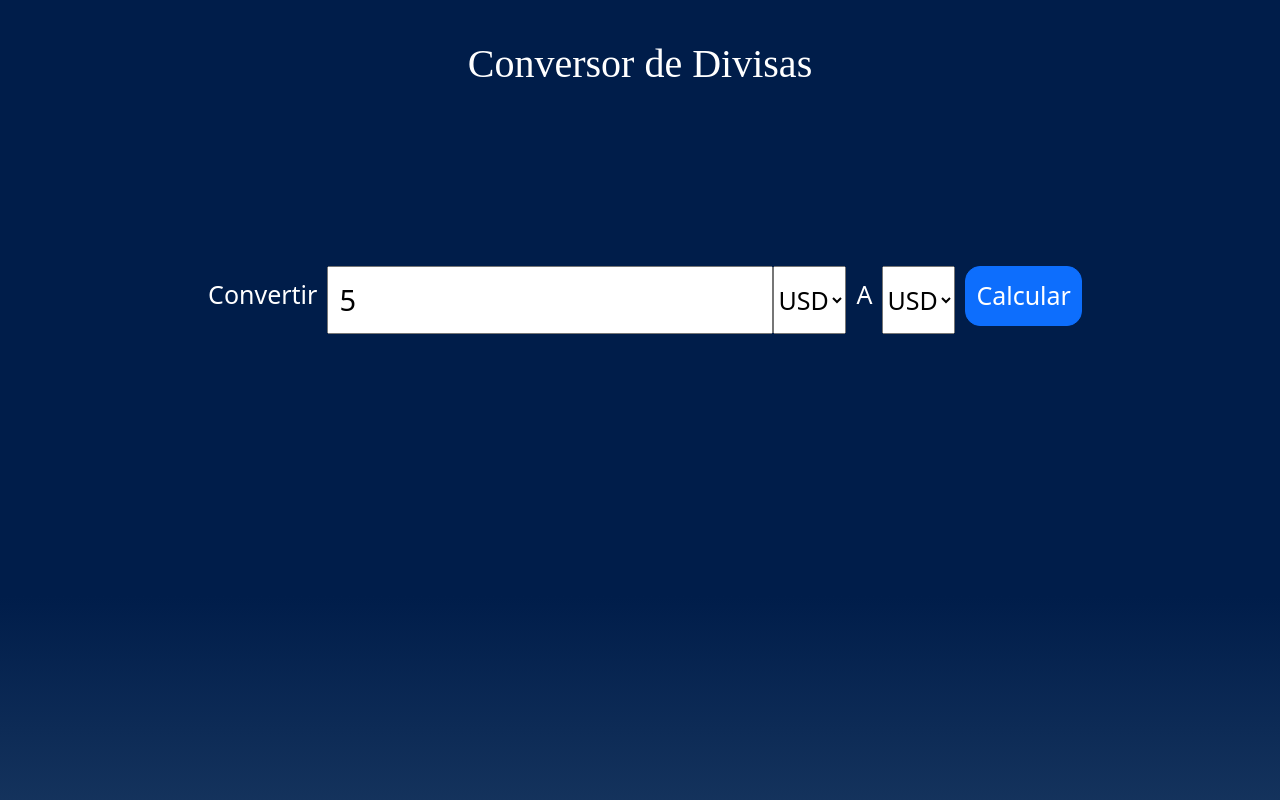
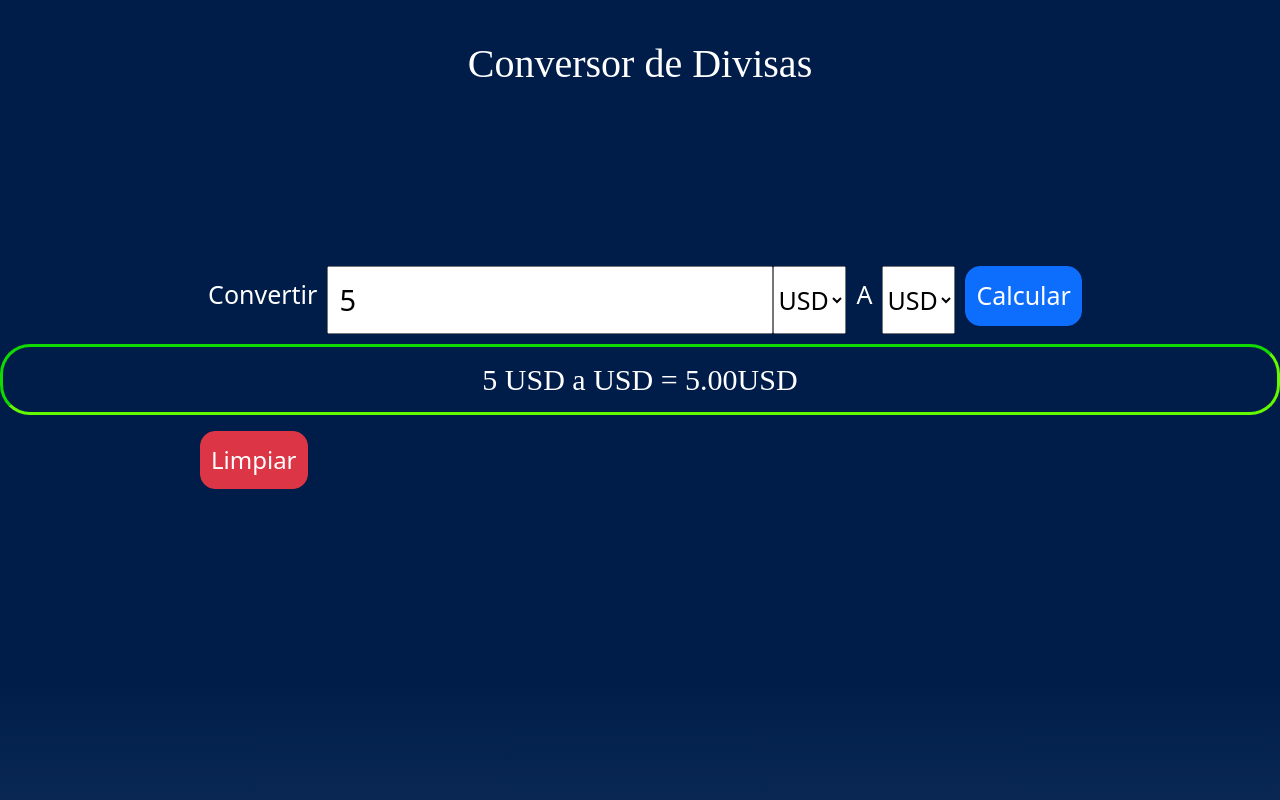
Before and after one commit to DarkDelll/Proyecto-Paez, a plain HTML site: page index.html in a window 1280 px wide. Both pictures are taken after typing "5" into the empty fields and a click on the button "Calcular". Shown: the top 800 px of the page. Drawn offline with nearby package versions, Linux system fonts and the light colour scheme.

Commit message:
cambios en el dom

```diff
--- a/css/style.css
+++ b/css/style.css
@@ -18,9 +18,13 @@ p{
     flex-direction: column;
     align-items: center;
     font-size: 30px;
-    width: 600px;
-    border: 3px solid #3100FF;
+    border-top: 3px solid #10DA00;
+    border-left:3px solid #10DA00;
+    border-bottom: 3px solid #63FA00;
+    border-right: 3px solid #63FA00;
     border-radius: 30px;
+    padding: 10px;
+    width: auto;
 }
 .formulario{
 
@@ -55,3 +59,10 @@ p{
     display: flex;
     margin-top: 650px;
 }
+#botonLimpiar{
+    display: flex;
+    font-size: 24px;
+    padding: 10px;
+    border-radius: 15px;
+    margin-left: 200px;
+}
--- a/index.html
+++ b/index.html
@@ -32,6 +32,10 @@
         </div>
     </form>
     </section>
+    <section id="res">
+
+    </section>
+    <button class="btn btn-danger" id="botonLimpiar">Limpiar</button>
     <section>
         <footer class="footer">
             <span></span>
--- a/js/main.js
+++ b/js/main.js
@@ -4,6 +4,7 @@ let valor2
 let cantidad
 let moneda1
 let moneda2
+let x = 0
 const monedas = [{ moneda: 'USD', valor: 1 },
 { moneda: 'EUR', valor: 1 },
 { moneda: 'ARS', valor: 159.72 },
@@ -19,16 +20,40 @@ function buscarmoneda() {
         }
     }
     resultado = (valor2 / valor1) * cantidad
-    return resultado
+    resultadofinal = resultado.toFixed(2)
+    return resultadofinal
 }
-
+function removeAllChilds(a)
+ {
+ var a=document.getElementById(a);
+ while(a.hasChildNodes())
+	a.removeChild(a.firstChild);
+ }
+const contenedor = document.getElementById("res")
 const btn = document.getElementById("calcular")
 btn.addEventListener('click',(evt)=>{
     evt.preventDefault()
-    console.log(evt)
+    removeAllChilds("res")
     moneda1 = document.getElementById("monedaUno").value
     moneda2 = document.getElementById("monedaDos").value
     cantidad = document.getElementById("cantidad").value
     buscarmoneda()
+    let items= cantidad + " " + moneda1 + " a " + moneda2 + " = " +resultadofinal+moneda2
+    localStorage.setItem("resultados"+x,items)
+    x+=1
+    if(localStorage.length != 0){
+        for(let i=0; i<localStorage.length; i+=1 ){
+            const elementop = document.createElement("p")
+            elementop.innerHTML = localStorage.getItem("resultados"+i)
+            contenedor.appendChild(elementop)
+        }
+    }
 
 })
+
+const limpiar = document.getElementById("botonLimpiar")
+limpiar.addEventListener('click', (evt)=>{
+    localStorage.clear()
+    removeAllChilds("res")
+    x = 0
+})
```
